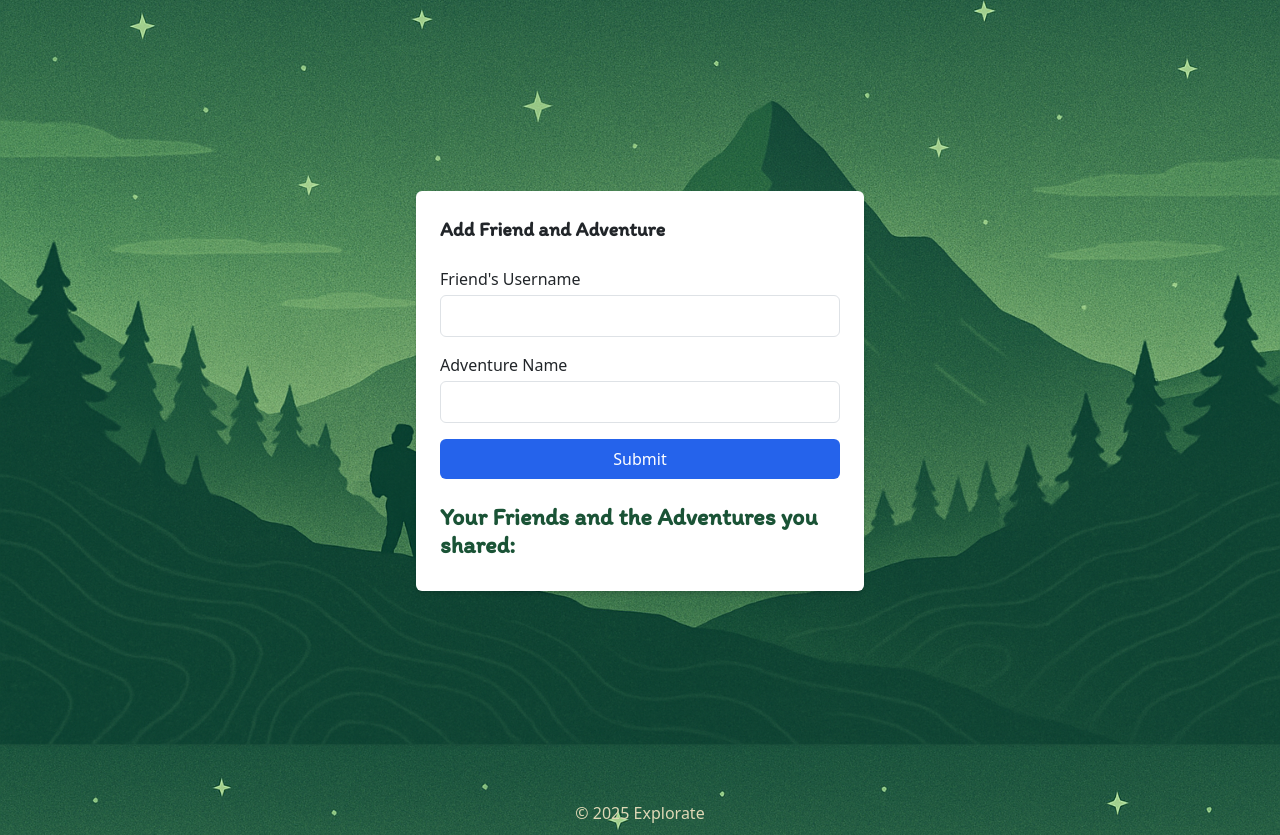
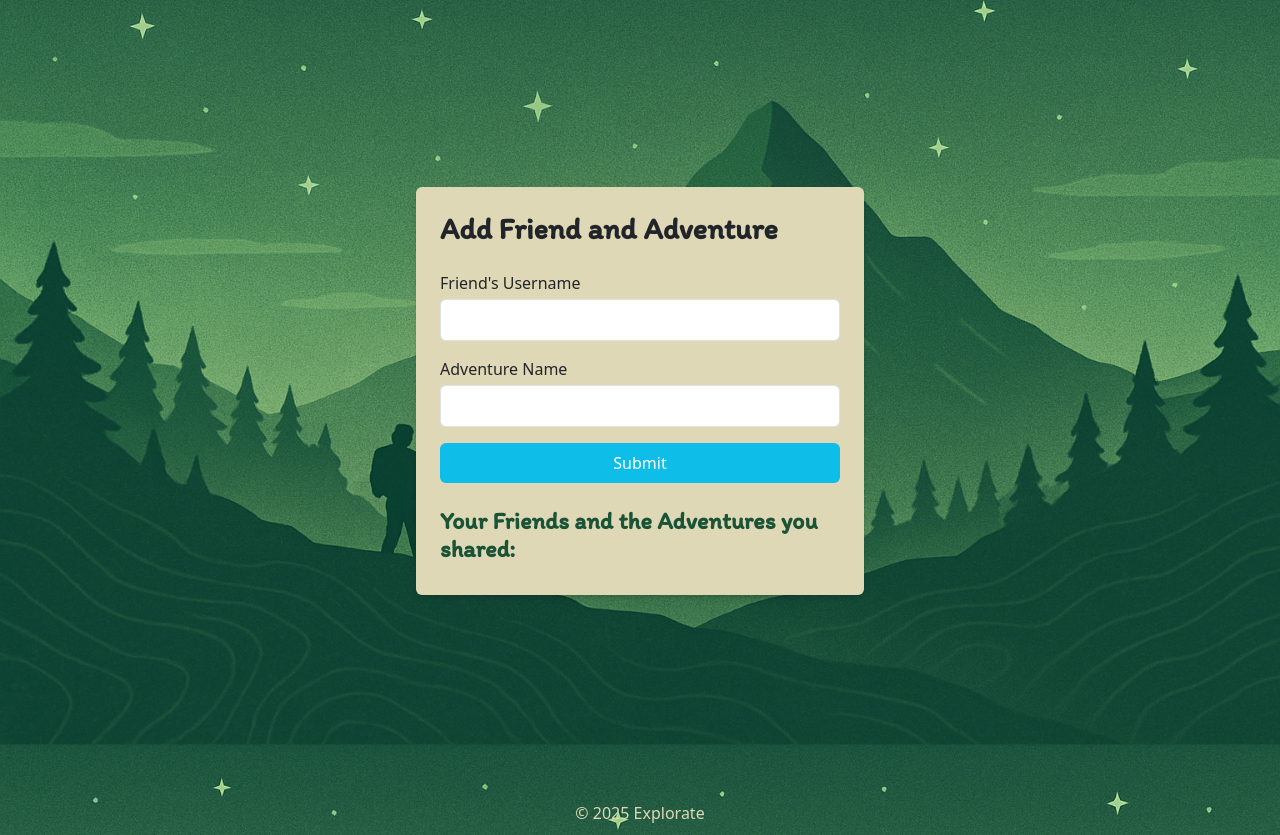
Before and after one commit to lou-chan03/CITS3403_Explorate_2025, a Flask app: page /friend in a window 1280 px wide. Shown: the part 109-944 px from the top of the page. Run offline with Flask 3, Linux system fonts and the light colour scheme; the visitor is signed in with stand-in values (Sample User, id 1); data that the repository does not hold is empty; some libraries are stand-ins or nearby versions.

Commit message:
Styled 'sahre with a friend' form and updated requirements

```diff
--- a/Explorate/templates/name.html
+++ b/Explorate/templates/name.html
@@ -2,8 +2,8 @@
 {% block title%}DataEntry{% endblock%}
 {% block content%}
 <div class="flex items-center justify-center min-h-screen" >
-  <div class="bg-white p-6 rounded shadow-md w-full max-w-md">
-    <h1 class="text-xl font-bold mb-4">Add Friend and Adventure</h1>
+  <div class="bg-[#DFD8B6] p-6 rounded shadow-md w-full max-w-md">
+    <h1 class="text-3xl font-bold mb-4">Add Friend and Adventure</h1>
     <form methond = "POST" id="friend-adventure-form" class="space-y-4 mb-6">
       <input type="hidden" name="csrf_token" value="{{ csrf_token() }}">
       <div>
@@ -14,7 +14,7 @@
         <label for="adv_name" class="block font-medium mb-1">Adventure Name</label>
         <input type="text" id="adv_name" name="adv_name" class="w-full border rounded px-3 py-2" required />
       </div>
-      <button type="submit" class="w-full bg-blue-600 text-white py-2 rounded hover:bg-blue-700 transition">
+      <button type="submit" class="w-full bg-[#0FBDE9] text-white py-2 rounded hover:bg-[#73A640] transition">
         Submit
       </button>
     </form>
--- a/requirements.txt
+++ b/requirements.txt
@@ -16,3 +16,4 @@ SQLAlchemy==2.0.0
 typing_extensions==4.13.2
 Werkzeug==3.1.3
 zipp==3.21.0
+Flask-WTF
```
